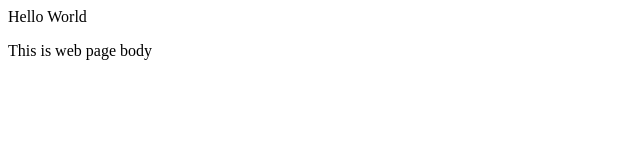
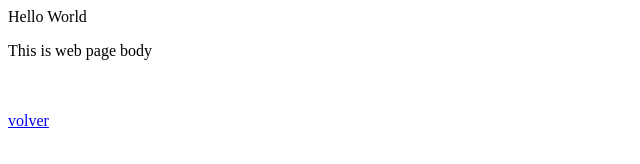
Before and after one commit to maxicorrosa/javascript, a plain HTML site: page placement2.html in a window 1280 px wide. Shown: the full height of the page, 0-640 px from the left. Drawn offline with Linux system fonts and the light colour scheme.

Commit message:
Update placement2.html

```diff
--- a/placement2.html
+++ b/placement2.html
@@ -8,5 +8,8 @@ document.write("Hello World")
 //-->
 </script>
 <p>This is web page body </p>
+ </br></br>
+           <a href="https://maxicorrosa.github.io/javascript/index.html">volver</a>
+</br></br>
 </body>
 </html>
```
